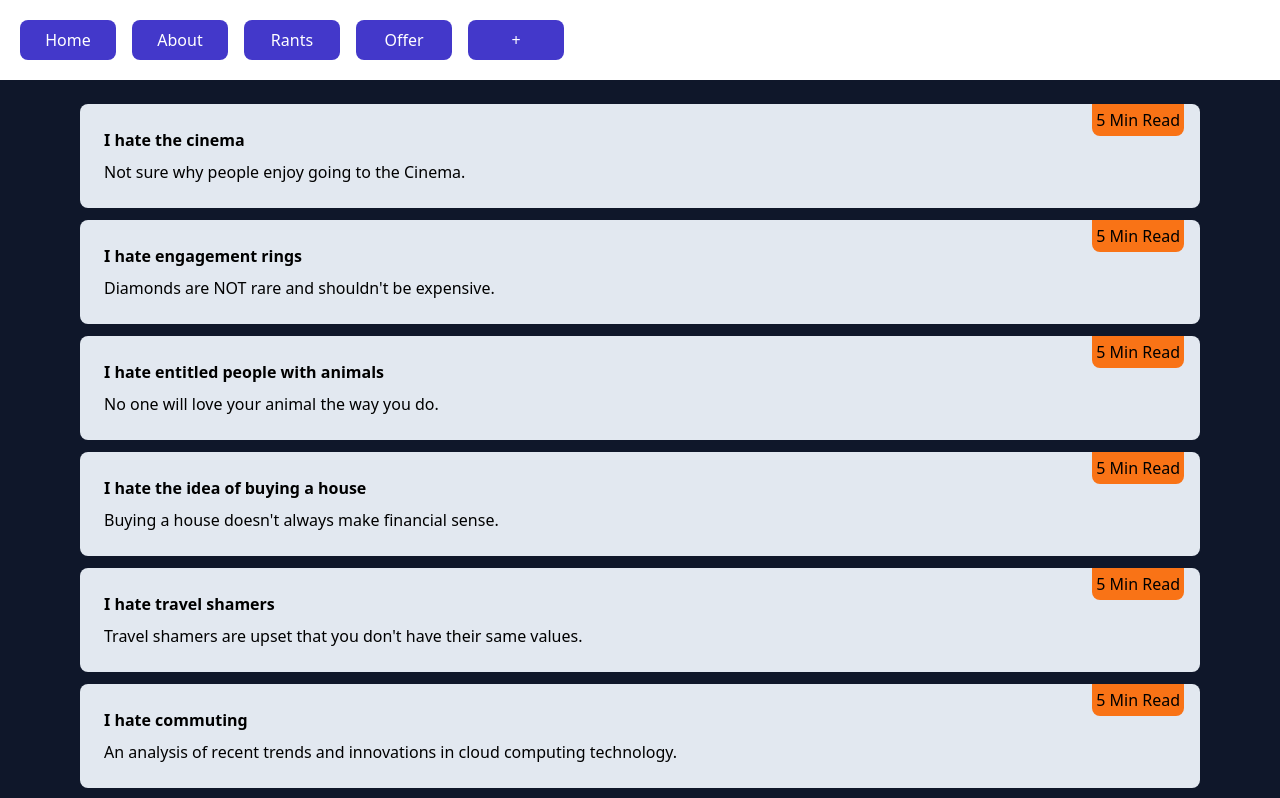
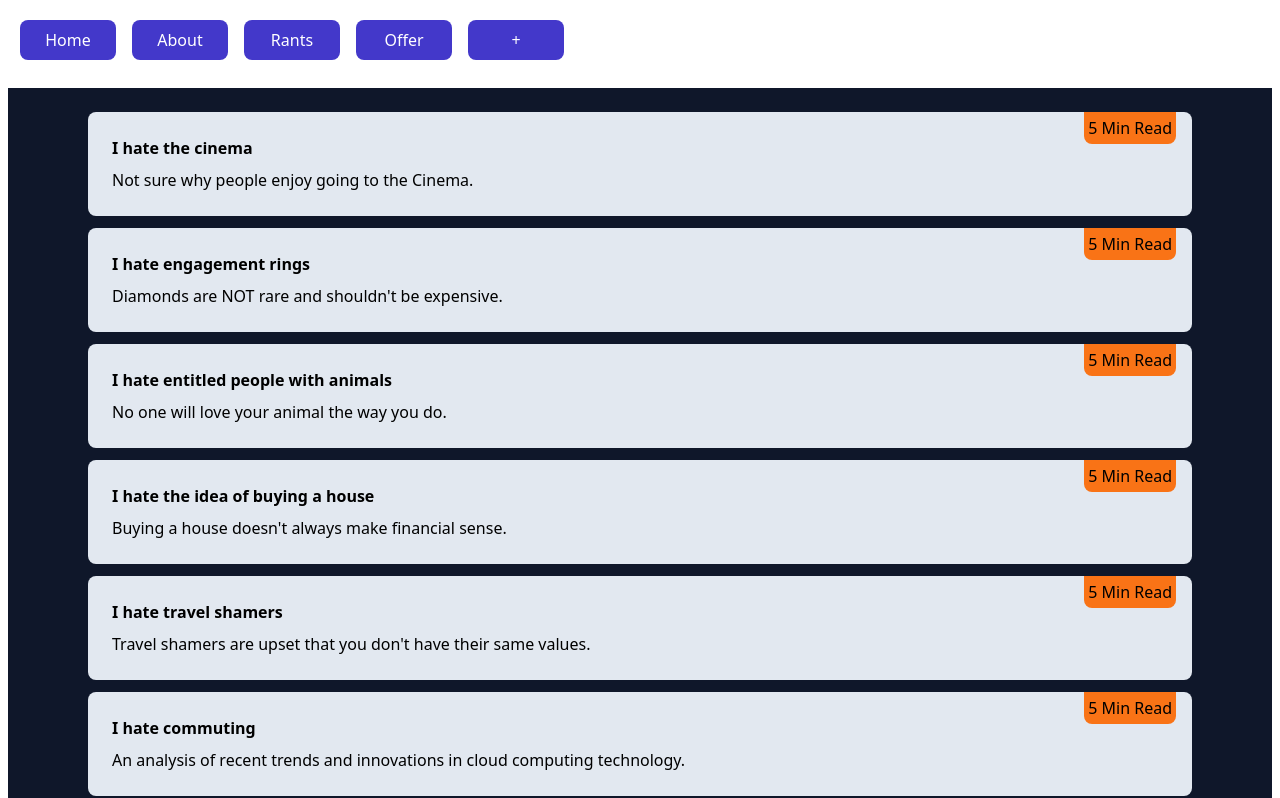
Before and after one commit to Alihasadd/Coupon-site, a React (Create React App) app: page /blog in a window 1280 px wide. Shown: the top 798 px of the page. Built offline with nearby package versions, Linux system fonts and the light colour scheme.

Commit message:
Added m-2 to the blog component

```diff
--- a/src/subpages/Blog.jsx
+++ b/src/subpages/Blog.jsx
@@ -4,7 +4,7 @@ import Rants from '../data/Rants'
 function Blog() {
   return (
     <div>
-      <div className="grid-cols-1 grid gap-2 bg-slate-900 pt-5">
+      <div className="grid-cols-1 grid gap-2 bg-slate-900 pt-5 m-2">
     {Rants.map((post) => (
         <div key={post.id} className=" bg-slate-200 p-5 ml-20 mr-20 mt-1  rounded-lg  hover:bg-white relative" >
             <h2 className="font-bold p-1 justify-center">{post.title}</h2>
```
